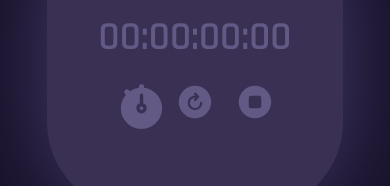
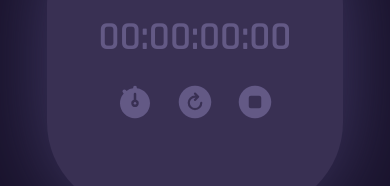
Before and after one commit to zaid-hassan/StopwatchJS, a plain HTML site: page index.html in a window 390 px wide. In both pictures the pointer is over the button 135 px from the left and 473 px from the top of the page. Shown: the part 367-553 px from the top of the page. Drawn offline with nearby package versions, Linux system fonts and the light colour scheme.

Commit message:
No hover when on mobile device

```diff
--- a/css/style.css
+++ b/css/style.css
@@ -55,4 +55,7 @@ body{
     .btn{
         font-size: 40px;
     }
+    .btn:hover{
+        font-size: 40px;
+    }
 }
```
